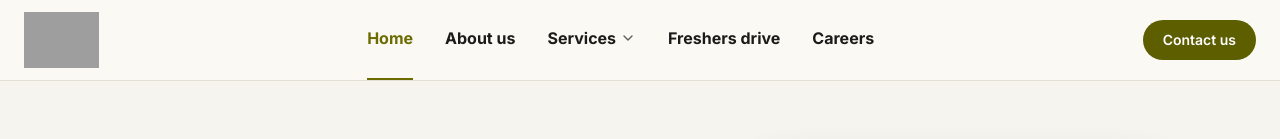
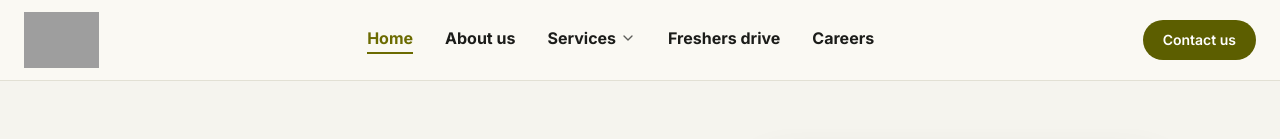
Before and after one commit to MicroWebsite/MicroAcademy-Website, a Next.js app: page / in a window 1280 px wide. Shown: the top 139 px of the page. Built offline with nearby package versions, Linux system fonts and the light colour scheme; grey boxes are pictures that could not be loaded.

Commit message:
fix(ui): correct navigation underline positioning and add hover states

```diff
--- a/app/components/Header.tsx
+++ b/app/components/Header.tsx
@@ -56,7 +56,7 @@ export default function Header() {
                                         href={link.href}
                                         className={`relative flex items-center gap-1 text-base font-bold transition-colors pb-1 ${isActive
                                             ? 'text-[#6B6B00] after:absolute after:bottom-0 after:left-0 after:w-full after:h-0.5 after:bg-[#6B6B00]'
-                                            : 'text-[#1B1C19] hover:text-[#6B6B00]'
+                                            : 'text-[#1B1C19] hover:text-[#6B6B00] hover:after:absolute hover:after:bottom-0 hover:after:left-0 hover:after:w-full hover:after:h-0.5 hover:after:bg-[#6B6B00]'
                                             }`}
                                     >
                                         {link.label}
@@ -83,9 +83,9 @@ export default function Header() {
                             <Link
                                 key={link.href}
                                 href={link.href}
-                                className={`relative text-base shrink-0 font-bold transition-colors pb-1 flex items-center h-full ${isActive
+                                className={`relative text-base shrink-0 font-bold transition-colors pb-1 flex items-center ${isActive
                                     ? 'text-[#6B6B00] after:absolute after:bottom-0 after:left-0 after:w-full after:h-0.5 after:bg-[#6B6B00]'
-                                    : 'text-[#1B1C19] hover:text-[#6B6B00]'
+                                    : 'text-[#1B1C19] hover:text-[#6B6B00] hover:after:absolute hover:after:bottom-0 hover:after:left-0 hover:after:w-full hover:after:h-0.5 hover:after:bg-[#6B6B00]'
                                     }`}
                             >
                                 {link.label}
```
